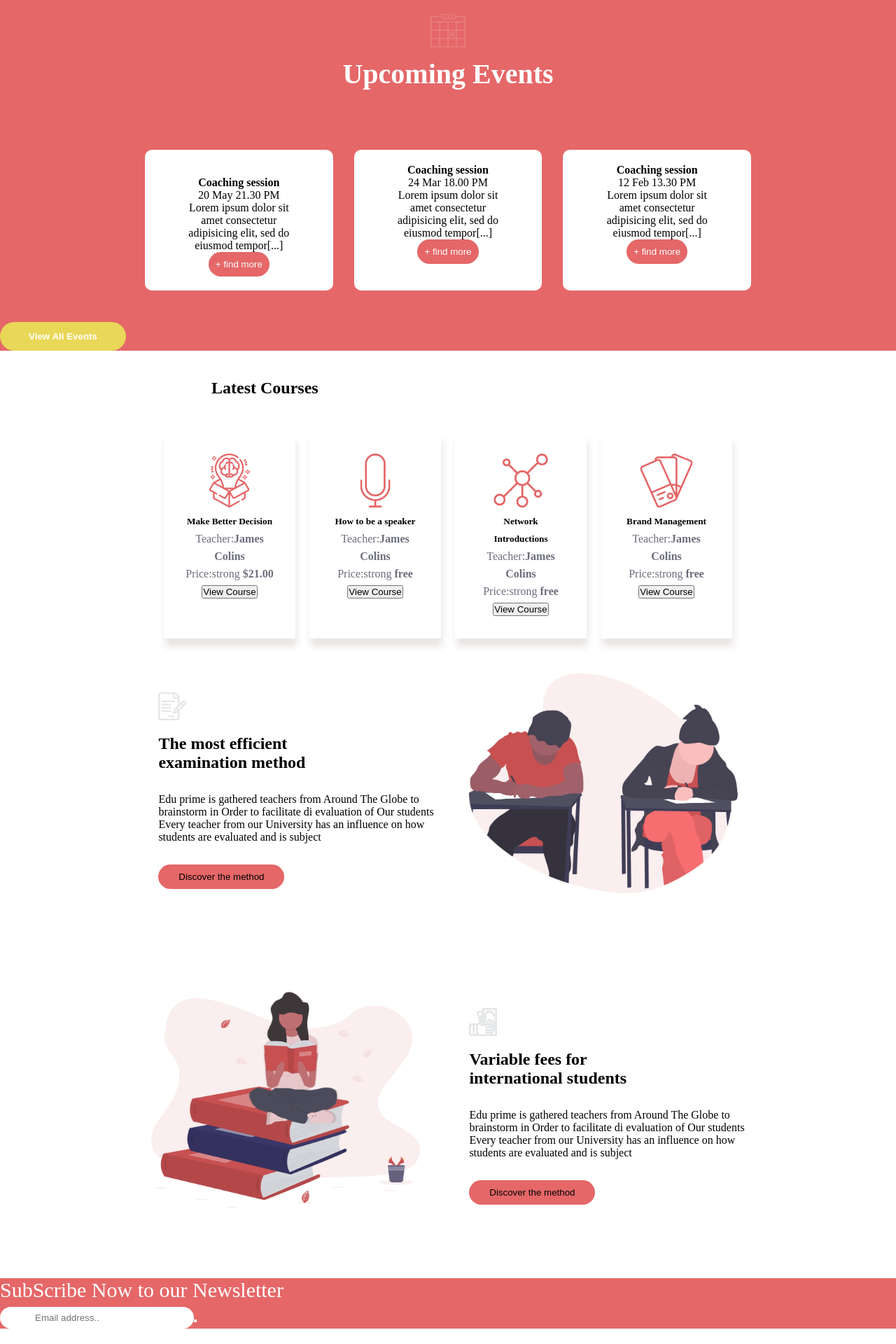
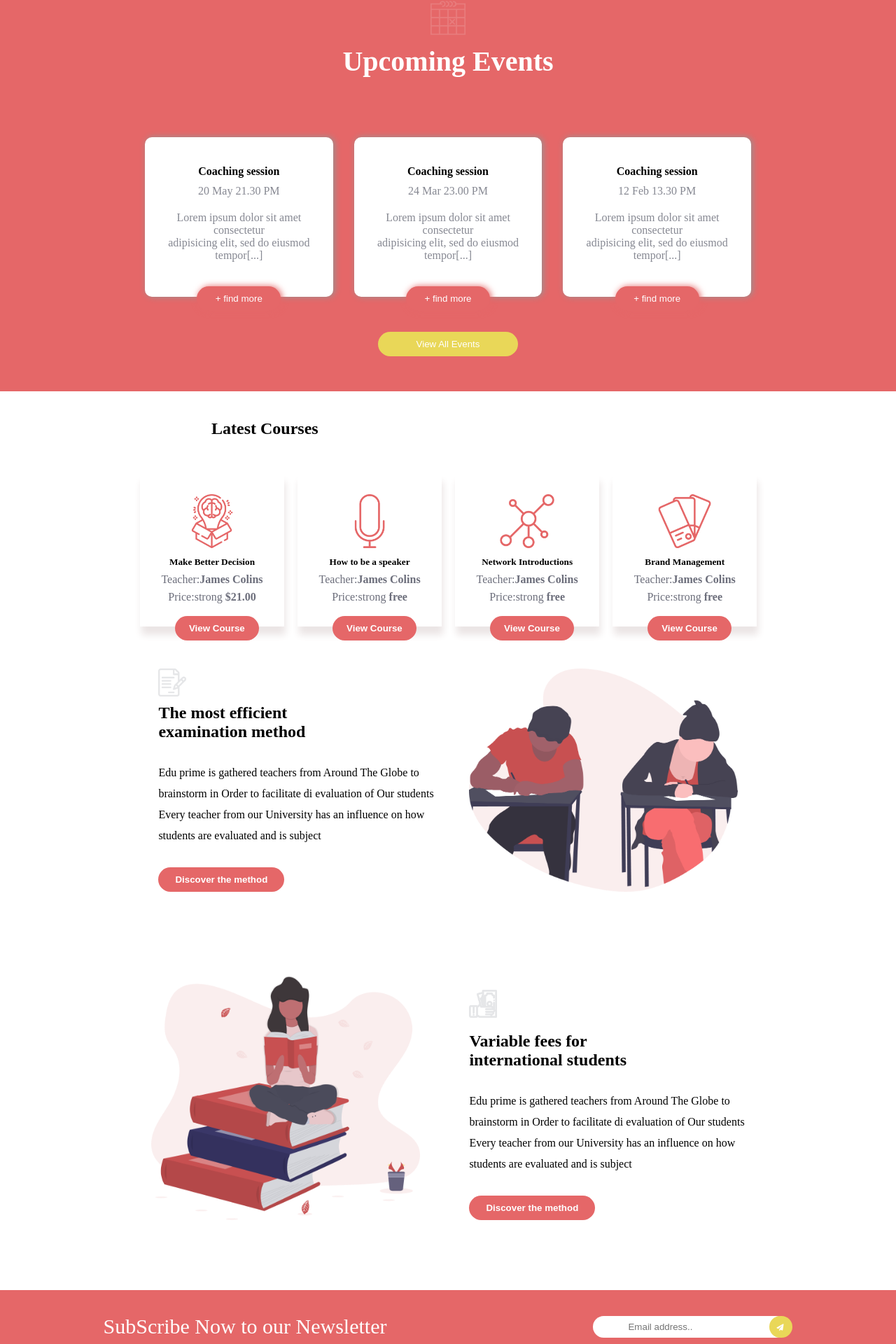
Before and after one commit to Salvatore949/proj-html-vuejs, a Vue app: page / in a window 1280 px wide. Shown: the part 2654-4574 px from the top of the page at 70% size. Before the commit the page ends 4552 px from the top, so only its background shows below. Built offline with nearby package versions, Linux system fonts and the light colour scheme.

Commit message:
upcoming events printed

```diff
--- /dev/null
+++ b/src/components/Brands.vue
@@ -0,0 +1,25 @@
+<template>
+  <div id="logosBrand">
+      <img :src="require('@/assets/'+ logos.item)" alt="">
+  </div>
+</template>
+
+<script>
+
+export default {
+   name:"Brands",
+    props: {
+    logos:Object
+  }
+}
+</script>
+
+<style>
+
+#logosBrand > img{
+    width: 50px;
+    height:40px;
+    padding: 0 20px;
+}
+
+</style>
--- /dev/null
+++ b/src/components/Coaching.vue
@@ -0,0 +1,58 @@
+<template>
+    <div id="event_card">
+        <div id="event">
+            <h4>Coaching session</h4>
+            <p> {{lesson.date}}</p>
+            <p>Lorem ipsum dolor sit amet consectetur <br>
+            adipisicing elit, sed do eiusmod tempor[...]</p>
+        </div>
+        <button id="event_button_second"> + find more </button>
+    </div>
+</template>
+
+<script>
+export default {
+name:"Coaching",
+    props: {
+    lesson: Object
+  }
+}
+</script>
+
+<style>
+
+#event_card{
+    display: flex;
+    flex-direction: column;
+}
+
+#event{
+    padding: 40px 20px;
+    background-color:#ffffff;
+    border-radius: 10px;
+    margin: 15px;
+    box-shadow: 2px 0px 10px #949393;
+}
+
+#event p{
+    padding:10px;
+    color: #868892;
+}
+
+#event h2{
+    color:#3d404f;
+}
+
+#event_button_second{
+    background-color: #e56768;
+    border-radius: 40px;
+    border:none;
+    padding: 10px;
+    width:120px;
+    margin: 0 auto;
+    margin-top:-30px;
+    color: white;
+    box-shadow: 2px 0px 10px #e56768;
+}
+
+</style>
--- a/src/components/Footer.vue
+++ b/src/components/Footer.vue
@@ -1,13 +1,135 @@
 <template>
-  <div></div>
+
+  <!-- first section -->
+  <section>
+    <div id="red_bar">
+      <p>SubScribe Now to our Newsletter</p>
+      <div>
+        <input id="insert" type="text" placeholder="Email address..">
+        <button><i class="fas fa-paper-plane"></i></button>
+      </div>
+    </div>
+  </section>
+
+  <!-- second section -->
+  <section>
+    <div id="logos_paragraph">
+      <h2>Partners</h2>
+      <p>Levarage agile frameworks to provide a robust synopsis for high level <br>
+        overviews. Iterative approaches to comparate strategy
+      </p>
+    </div>
+    <div id="logos">
+      <brands
+        v-for="made in shopList"
+        :key="made.id"
+        :logos="made"/>
+    </div>
+  </section>
+
 </template>
 
 <script>
+
+import Brands from '@/components/Brands.vue'
+
 export default {
-   name:'Footer'
+   name:'Footer',
+   components:{
+   Brands
+  },
+  data(){
+    return{
+      shopList:[
+        {
+          item:'partner-1.png',
+          id:"1"
+        },
+        {
+          item:'partner-2.png',
+          id:"2"
+        },
+        {
+          item:'partner-3.png',
+          id:"3"
+        },
+        {
+          item:'partner-4.png',
+          id:"4"
+        },
+        {
+          item:'partner-5.png',
+          id:"5"
+        },
+        {
+          item:'partner-6.png',
+          id:"6"
+        },
+        {
+          item:'partner-7.png',
+          id:"7"
+        },
+        {
+          item:'partner-8.png',
+          id:"8"
+        }
+      ]
+    }
+  }
 }
 </script>
 
 <style>
+/* first section */
 
+#red_bar{
+    background-color:#e56768;
+    display: flex;
+    justify-content: space-around;
+    color: white;
+    font-size: 30px;
+    padding: 30px 0;
+
+}
+
+#insert{
+    padding:8px 50px;
+    border-radius: 30px;
+    border:none;
+}
+
+#red_bar button{
+    padding:8px 0px;
+    color: white;
+    background-color:#e9d758;
+    border:none;
+    border-radius:50px;
+    width: 33px;
+    margin-left:-25px
+}
+
+#red_bar p{
+    margin-top: 5px;
+}
+
+/* second section */
+#logos{
+  display: flex;
+  justify-content: center;
+  padding-bottom:50px;
+}
+
+#logos_paragraph{
+  text-align: center;
+}
+
+#logos_paragraph p{
+  padding: 20px;
+  color: #434655;
+}
+
+#logos_paragraph h2{
+  padding: 60px 0 10px ;
+  font-size:40px;
+}
 </style>
--- a/src/components/Header.vue
+++ b/src/components/Header.vue
@@ -149,6 +149,4 @@ export default {
     border-radius: 50px;
   }
 
-
-
 </style>
--- a/src/components/Main.vue
+++ b/src/components/Main.vue
@@ -9,13 +9,14 @@
                 <h2>Thousand of courses <br>
                     for any type of student</h2>
                 <p>At EduPrime it doesn't matter what the domain you wish to pursue a career in. Here you <br>
-                can find a person that satisfies your needs within a click away and applies for a course <br>
-                in a matter of minutes. EduPrime is ranked as the most university in the <br>
-                world, thanks to the number of courses it provides</p>
+                    can find a person that satisfies your needs within a click away and applies for a course <br>
+                    in a matter of minutes. EduPrime is ranked as the most university in the <br>
+                    world, thanks to the number of courses it provides
+                </p>
                 <button>Browse through courses</button>
             </div>
             <!-- right part -->
-            <img id="bachelor" :src= "require('@/assets/Graduation-Illustration.png')" alt="">
+            <img id="bachelor" :src= "require('@/assets/Graduation-Illustration.png')" alt="Bachelor">
             <!-- <img id="point" :src= "require('@/assets/home-background.png')" alt=""> -->
         </section>
 
@@ -42,14 +43,15 @@
         <!-- third section -->
         <section id="gavel">
             <!-- left div -->
-            <img :src="require('@/assets/Gavel-Illustration-e1556884768193.png')" alt="">
+            <img :src="require('@/assets/Gavel-Illustration-e1556884768193.png')" alt="Gavel">
             <!-- right div -->
             <div id="gavel_text">
                 <h2>Law Faculty</h2>
                 <p>Learning from World leading academics and practitioners will not only receive <br>
                     and outstanding grounding in the Theory of love like you will be able to understand <br>
                     how those principles are applied in practise is through a range of student-led <br>
-                    activities and competitions</p>
+                    activities and competitions
+                </p>
                 <button>Read More</button>
             </div>
         </section>
@@ -58,7 +60,7 @@
         <section id="red_part">
             <!-- first title -->
             <div id="heading">
-                <img :src="require('@/assets/Clock-and-Bell.png')" alt="">
+                <img :src="require('@/assets/Clock-and-Bell.png')" alt="Clock">
                 <h2>University Year</h2>
             </div>
             <div id="line">
@@ -75,7 +77,7 @@
                             ceremony and then network and party among others. <br>
                     </p>
                 </div>
-                 <img id="step_line" :src="require('@/assets/Timeline-Item.png')" alt="">
+                 <img id="step_line" :src="require('@/assets/Timeline-Item.png')" alt="Timeline">
 
                 <div id="red_part_down">
                     <p>
@@ -93,37 +95,18 @@
             <!-- second title -->
             <div id="lower_part">
                 <div id="lower_header">
-                    <img :src="require('@/assets/upcoming-events-calendar-icon.png')" alt="">
+                    <img :src="require('@/assets/upcoming-events-calendar-icon.png')" alt="Calendar">
                     <h2>Upcoming Events</h2>
                 </div>
-                <div id="coaching_session">
-                    <!-- left event -->
-                    <div id="event">
-                        <img src="" alt="">
-                        <h4>Coaching session</h4>
-                        <p> 20 May 21.30 PM</p>
-                        <p>Lorem ipsum dolor sit amet consectetur <br>
-                        adipisicing elit, sed do eiusmod tempor[...]</p>
-                        <button> + find more </button>
+                <div id="post_cards">
+                    <div id="coaching_session">
+                        <Coaching
+                        v-for="time in activities"
+                        :key="time.id"
+                        :lesson="time"/>
                     </div>
-                    <!-- center event -->
-                    <div id="event">
-                        <h4>Coaching session</h4>
-                        <p> 24 Mar 18.00 PM</p>
-                        <p>Lorem ipsum dolor sit amet consectetur <br>
-                        adipisicing elit, sed do eiusmod tempor[...]</p>
-                        <button> + find more </button>
-                    </div>
-                <!-- right event -->
-                    <div id="event">
-                        <h4>Coaching session</h4>
-                        <p> 12 Feb 13.30 PM</p>
-                        <p>Lorem ipsum dolor sit amet consectetur <br>
-                        adipisicing elit, sed do eiusmod tempor[...]</p>
-                        <button> + find more </button>
-                    </div>
+                    <button id="event_button">View All Events</button>
                 </div>
-                <button>View All Events</button>
             </div>
         </section>
 
@@ -143,7 +126,7 @@
         <!-- sixth section -->
         <section id="sixth_section">
             <div id="sixth_left">
-                <img :src="require('@/assets/Exam-icon.png')" alt="">
+                <img :src="require('@/assets/Exam-icon.png')" alt="Exam">
                 <h2>The most efficient <br>
                     examination method
                 </h2>
@@ -154,15 +137,15 @@
                 </p>
                 <button>Discover the method</button>
             </div>
-            <img :src="require('@/assets/Exam-Illustration.png')" alt="">
+            <img :src="require('@/assets/Exam-Illustration.png')" alt="Exam">
         </section>
 
 
         <!-- seventh section -->
         <section id="seventh_section">
-            <img :src="require('@/assets/Girl-Illustration.png')" alt="">
+            <img :src="require('@/assets/Girl-Illustration.png')" alt="Girl">
             <div id="seventh_right">
-                <img :src="require('@/assets/Exam-icon-1.png')" alt="">
+                <img :src="require('@/assets/Exam-icon-1.png')" alt="Exam">
                 <h2>Variable fees for<br>
                     international students</h2>
                 <p>Edu prime is gathered teachers from Around The Globe to <br>
@@ -172,19 +155,7 @@
                 </p>
                 <button>Discover the method</button>
             </div>
-
         </section>
-
-        <!-- eighth section -->
-
-        <section>
-            <div id="red_bar">
-             <p>SubScribe Now to our Newsletter</p>
-             <input id="insert" type="text" placeholder="Email address..">
-             <button></button>
-            </div>
-        </section>
-
 
     </main>
 </template>
@@ -192,11 +163,13 @@
 <script>
 import Choice from '@/components/Choice.vue'
 import Secondcards from '@/components/Secondcards.vue'
+import Coaching from '@/components/Coaching.vue'
 export default {
   name:'Main',
   components:{
    Choice,
-   Secondcards
+   Secondcards,
+   Coaching
   },
   data(){
       return{
@@ -263,6 +236,22 @@ export default {
                     money:'free',
                     id:4
                 }
+            ],
+
+            activities: [
+                {
+                    date:'20 May 21.30 PM',
+                    id:1
+                },
+                {
+                    date:'24 Mar 23.00 PM',
+                    id:2
+                },
+                {
+                    date:'12 Feb 13.30 PM',
+                    id:3
+                }
+
             ]
         }
     }
@@ -421,7 +410,7 @@ export default {
 #red_part_up p{
     text-align: center;
     padding: 80px 0px 0;
-    margin-left: 150px;
+    margin-left: 110px;
 }
 
 #red_part_down{
@@ -431,7 +420,7 @@ export default {
 
 #red_part_down p{
     text-align: center;
-    padding: 0 95px;
+    padding: 0 70px;
 }
 
 /* Lower part */
@@ -469,19 +458,20 @@ export default {
     width: 70%;
 }
 
-#event{
-    padding: 20px 50px;
-    background-color:#ffffff;
-    border-radius: 10px;
-    margin: 15px;
+#post_cards{
+    display: flex;
+    flex-direction: column;
 }
 
-#event > button {
-    background-color:#e56768 ;
+#event_button {
+    background-color:#e9d758;
     border-radius: 30px;
     padding: 10px;
     border:none;
     color: white;
+    width: 200px;
+    margin:0 auto;
+    margin-bottom:50px;
 
 }
 
@@ -511,6 +501,8 @@ export default {
     background-color: #e56768;
     border:none;
     border-radius: 50px;
+    color: white;
+    font-weight: 800;
 }
 
 #sixth_section p{
@@ -519,7 +511,7 @@ export default {
 
 #sixth_section img{
     width: 30%;
-    padding:20px 0;
+    padding-top:20px;
 }
 
 #sixth_left{
@@ -530,6 +522,11 @@ export default {
 
 #sixth_left img{
     width: 40px;
+    padding-bottom: 10px;
+}
+
+#sixth_left p{
+    line-height: 30px;
 }
 
 /* seventh section */
@@ -546,10 +543,16 @@ export default {
     background-color: #e56768;
     border:none;
     border-radius: 50px;
+    color: white;
+    font-weight: 800;
 }
 
 #seventh_section p{
     padding:30px 0;
+}
+
+#seventh_right p{
+    line-height: 30px;
 }
 
 #seventh_section img{
@@ -572,11 +575,14 @@ export default {
 
 #red_bar{
     background-color:#e56768;
+    display: flex;
+    justify-content: space-around;
 }
 
 #red_bar{
     color: white;
     font-size: 30px;
+    padding: 30px 0;
 }
 
 #insert{
@@ -584,4 +590,20 @@ export default {
     border-radius: 30px;
     border:none;
 }
+
+#red_bar button{
+    padding:8px 0px;
+    color: white;
+    background-color:#e9d758;
+    border:none;
+    border-radius:50px;
+    width: 33px;
+    margin-left:-25px
+}
+
+#red_bar p{
+    margin-top: 5px;
+}
+
+
 </style>
--- a/src/components/Options.vue
+++ b/src/components/Options.vue
@@ -29,5 +29,4 @@ i{
     font-size:10px;
 }
 
-
 </style>
--- a/src/components/Secondcards.vue
+++ b/src/components/Secondcards.vue
@@ -1,9 +1,11 @@
 <template>
+  <div id="post_card">
       <div id="single_card">
           <img :src="require('@/assets/'+ opportunity.img)" alt="">
           <h5>{{opportunity.subtile}}</h5>
           <p>Teacher:<strong>{{opportunity.teacher}}</strong></p>
           <p>Price:strong <strong>{{opportunity.money}}</strong></p>
+      </div>
       <button>View Course</button>
   </div>
 </template>
@@ -19,14 +21,18 @@ export default {
 
 <style>
 
+#post_card{
+  display: flex;
+  flex-direction:column ;
+}
+
 #single_card{
-  width: 10%;
+  width: 65%;
   text-align: center;
   margin:10px;
   padding:30px;
   line-height: 25px;
   box-shadow: 2px 12px 10px #ebe5e5;
-
 }
 
 #single_card img{
@@ -37,4 +43,17 @@ export default {
   color:#6c6e7b;
 }
 
+#post_card > button{
+  width: 120px;
+  margin-left:60px;
+  margin-top: -25px;
+  background-color: #e56768;
+  border: none;
+  border-radius:40px;
+  padding: 10px;
+  color: white;
+  font-weight: 800;
+
+}
+
 </style>
```
Lines whose indentation alone changed are shown as unchanged.
